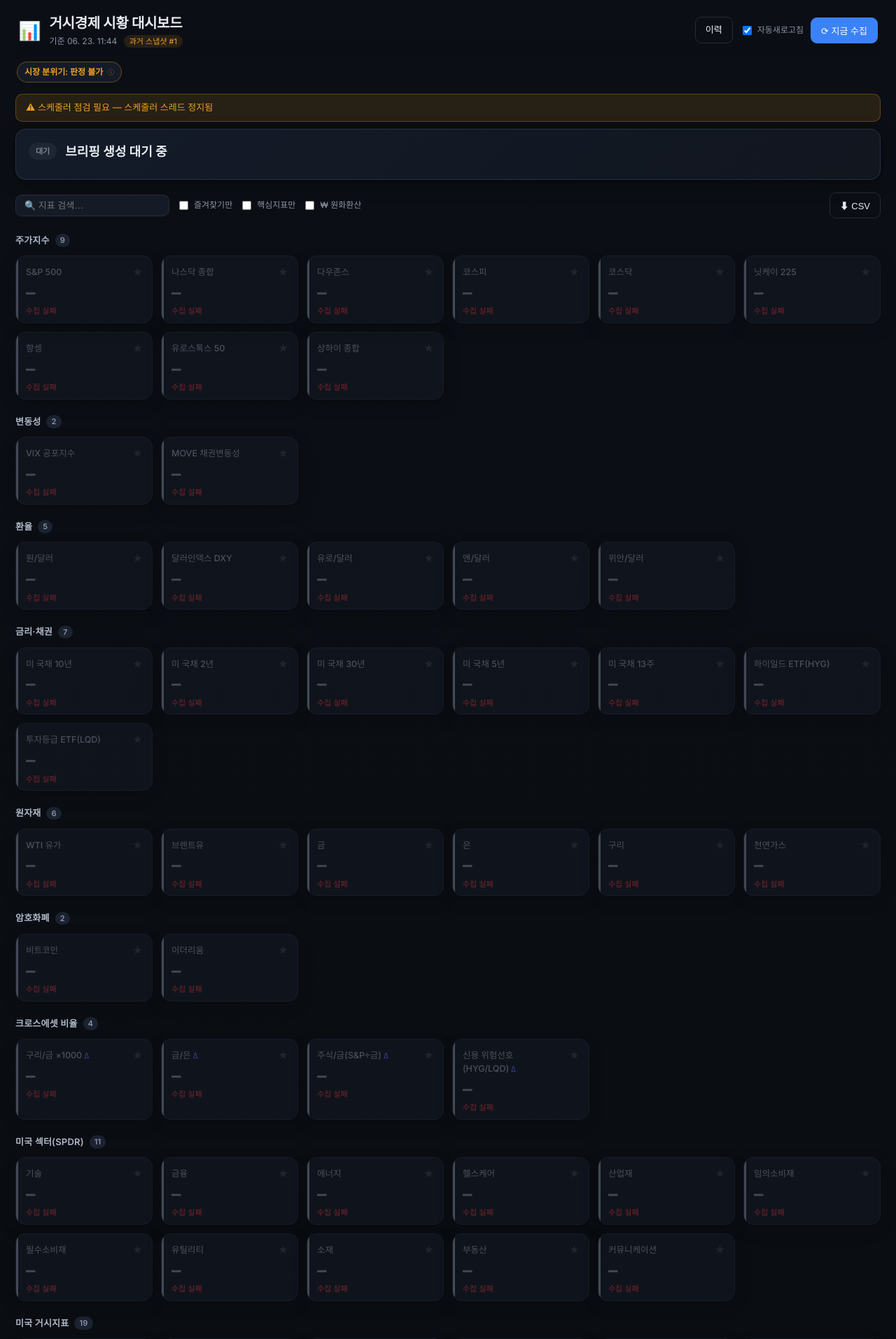
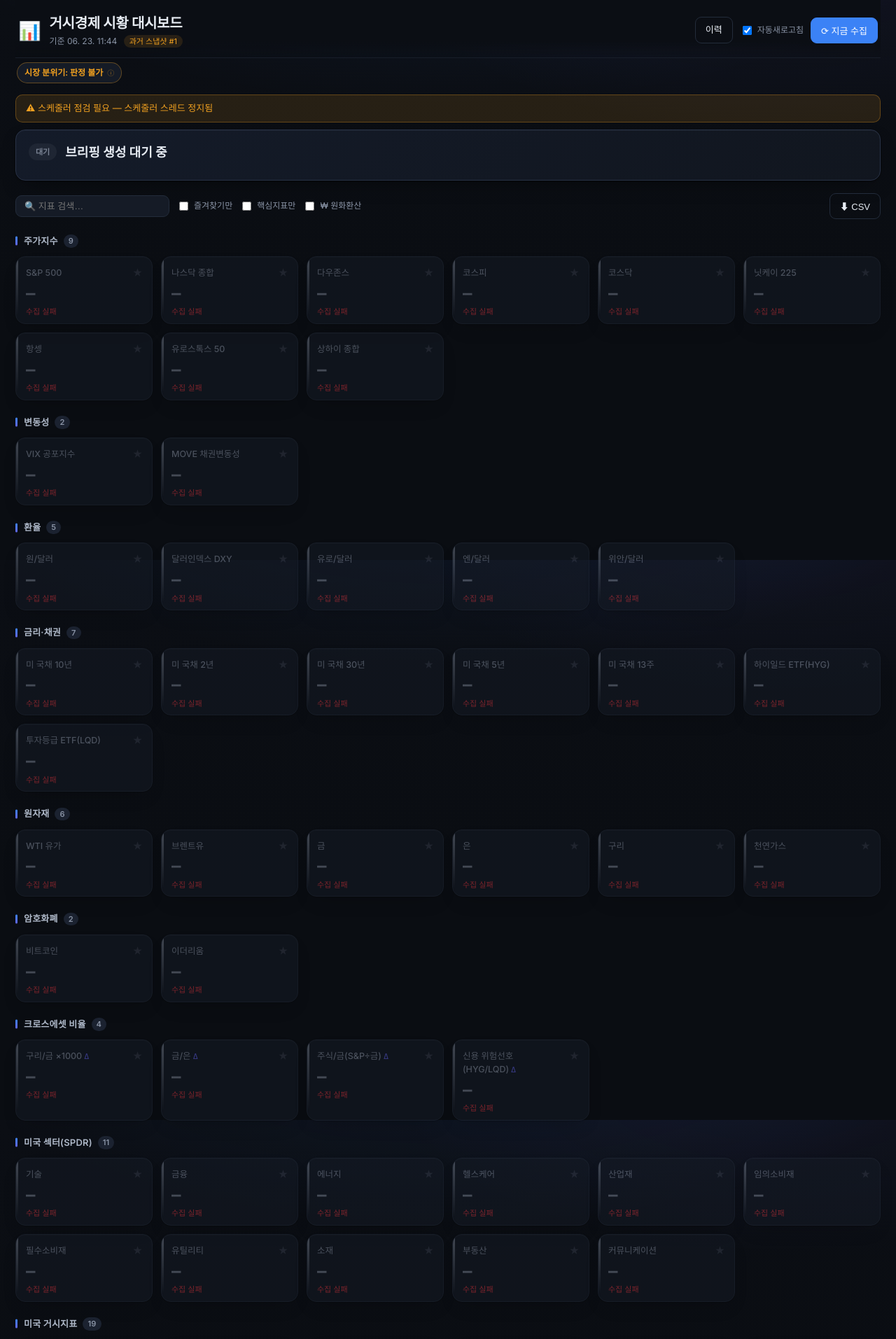
Before and after one commit to passionsjin/EconomicAnalysis, a FastAPI app: page /report/1 in a window 1280 px wide. Shown: the top 1913 px of the page at 70% size. Run offline with FastAPI, Linux system fonts and the light colour scheme; data comes from the database, SQL or seed files in the repository; data that the repository does not hold is empty; some libraries are stand-ins or nearby versions.

Commit message:
시각 개선(정제·깊이): CSS 폴리시 레이어 추가
- 전역 상단 악센트 글로우 + 다크 커스텀 스크롤바
- 카드 깊이 통일(상단 하이라이트+소프트 그림자), 상단바 하단 경계
- 지표 그룹 헤더 선행 악센트 바(스캔성)
- 히어로 신호등 맥박 링 애니메이션(톤별 색)
- 지표 카드 톤 악센트 페이드 그라데이션 + 호버 리프트 강화
- 버튼 눌림/포커스 링, prefers-reduced-motion 존중

레이아웃/마크업/데이터 무변경. style.css 말미 단일 블록(되돌리기 용이).

Co-Authored-By: Claude Opus 4.8 (1M context) <noreply@anthropic.com>

```diff
--- a/app/web/static/style.css
+++ b/app/web/static/style.css
@@ -392,3 +392,77 @@ body.krw-on .ind[data-krw="1"] .chg.krw{display:inline}
 .pf-clear,.pf-close{background:var(--bg2);color:var(--muted)}
 .pf-clear:hover,.pf-close:hover{color:#e6ebf3;border-color:var(--muted2)}
 @media(max-width:760px){ .pf-grid{grid-template-columns:1fr} .pf-vars{flex-direction:column} }
+
+/* ══════════════════════════════════════════════════════════════════
+   정제·깊이 폴리시 레이어 — 시각 개선(CSS only). 되돌리기: 이 블록만 삭제.
+   레이아웃/마크업/로직 변경 없음. 깊이·정렬·스캔성·촉감만 고급화.
+   ══════════════════════════════════════════════════════════════════ */
+
+/* 1) 전역 깊이: 상단 은은한 악센트 글로우(고정) */
+body{
+  background:
+    radial-gradient(1100px 460px at 50% -170px, rgba(59,130,246,.10), transparent 70%),
+    radial-gradient(820px 380px at 86% -60px, rgba(99,102,241,.07), transparent 66%),
+    linear-gradient(180deg,#0b0e14,#0a0d12 60%);
+  background-attachment:fixed;
+}
+
+/* 커스텀 스크롤바(다크) — 패널 내부 스크롤·전역 모두 */
+*{scrollbar-width:thin;scrollbar-color:#2b3445 transparent}
+::-webkit-scrollbar{width:11px;height:11px}
+::-webkit-scrollbar-track{background:transparent}
+::-webkit-scrollbar-thumb{background:#222b3a;border:3px solid transparent;
+  border-radius:10px;background-clip:content-box}
+::-webkit-scrollbar-thumb:hover{background:#34405a;background-clip:content-box}
+
+/* 2) 상단바: 스크롤 중에도 본문과 분리되도록 미세 하단 경계 */
+.topbar{border-bottom:1px solid rgba(35,44,59,.55)}
+
+/* 3) 카드 깊이: 일관된 그림자 + 상단 1px 하이라이트(살짝 떠 보이게) */
+.card,.signal-banner,.risk-alerts,.allocation,.overlays .ov-card{
+  box-shadow:0 1px 0 rgba(255,255,255,.035) inset,
+             0 1px 2px rgba(0,0,0,.4),
+             0 12px 30px -14px rgba(0,0,0,.55);
+}
+.card{transition:border-color .18s ease, box-shadow .18s ease, transform .18s ease}
+
+/* 4) 섹션 헤더 스캔성: 지표 그룹 제목 앞에 악센트 바 */
+.group>.group-title{position:relative;padding-left:12px}
+.group>.group-title::before{content:"";position:absolute;left:0;top:50%;
+  transform:translateY(-50%);width:3px;height:13px;border-radius:2px;
+  background:linear-gradient(180deg,var(--accent),var(--accent2))}
+
+/* 5) 히어로 신호등: 존재감 + 맥박 링 애니메이션(톤별 색) */
+.signal-banner{padding:16px 20px}
+.signal-banner.good .sig-dot{--ring:22,199,132}
+.signal-banner.bad  .sig-dot{--ring:234,57,67}
+.signal-banner.warn .sig-dot{--ring:240,160,32}
+.sig-dot{position:relative}
+.sig-dot::after{content:"";position:absolute;inset:0;border-radius:50%;
+  animation:sigpulse 2.6s ease-out infinite}
+@keyframes sigpulse{
+  0%{box-shadow:0 0 0 0 rgba(var(--ring,125,134,150),.55)}
+  70%{box-shadow:0 0 0 13px rgba(var(--ring,125,134,150),0)}
+  100%{box-shadow:0 0 0 0 rgba(var(--ring,125,134,150),0)}
+}
+
+/* 6) 지표 카드: 톤 악센트를 페이드 그라데이션으로, 호버 리프트 강화 */
+.ind.good::before,.ind.bad::before,.ind.neutral::before{
+  width:3px;background:linear-gradient(180deg,var(--neutral),rgba(125,134,150,0) 88%)}
+.ind.good::before{background:linear-gradient(180deg,var(--good),rgba(22,199,132,0) 88%)}
+.ind.bad::before{background:linear-gradient(180deg,var(--bad),rgba(234,57,67,0) 88%)}
+.ind:hover{border-color:var(--accent);transform:translateY(-2px);
+  box-shadow:0 1px 2px rgba(0,0,0,.4),0 16px 30px -14px rgba(0,0,0,.6),
+             0 0 0 1px rgba(59,130,246,.22)}
+.ind-value{font-variant-numeric:tabular-nums}
+
+/* 7) 촉감: 버튼 눌림, 포커스 링(접근성+폴리시) */
+.btn:active{transform:translateY(1px)}
+.btn:focus-visible,.toolbar input:focus-visible,.pf-input:focus-visible,
+#ind-search:focus-visible{outline:2px solid rgba(59,130,246,.5);outline-offset:1px}
+
+/* 8) 모션 최소화 선호 존중 */
+@media (prefers-reduced-motion: reduce){
+  .sig-dot::after{animation:none}
+  .ind,.card,.btn{transition:none}
+}
```
